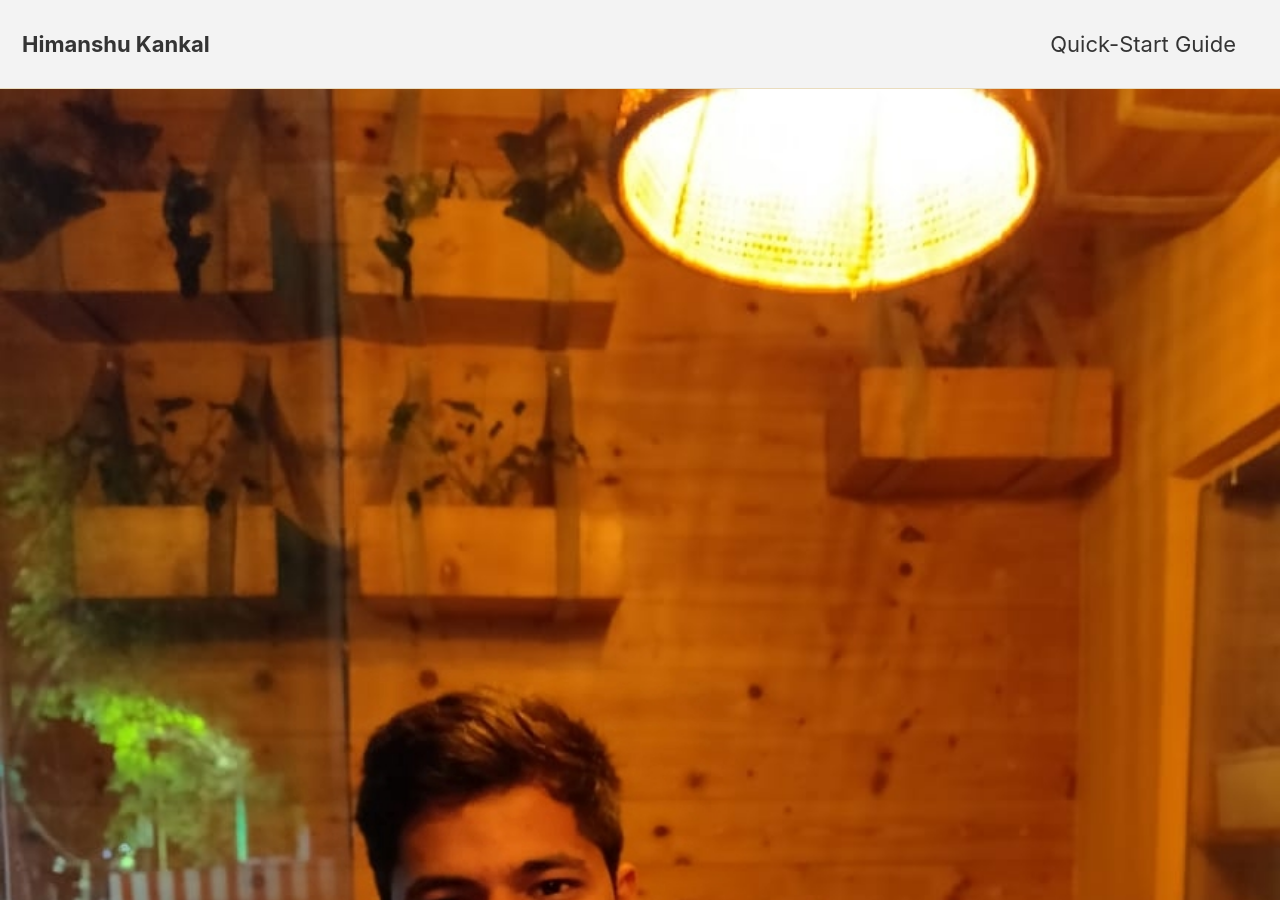
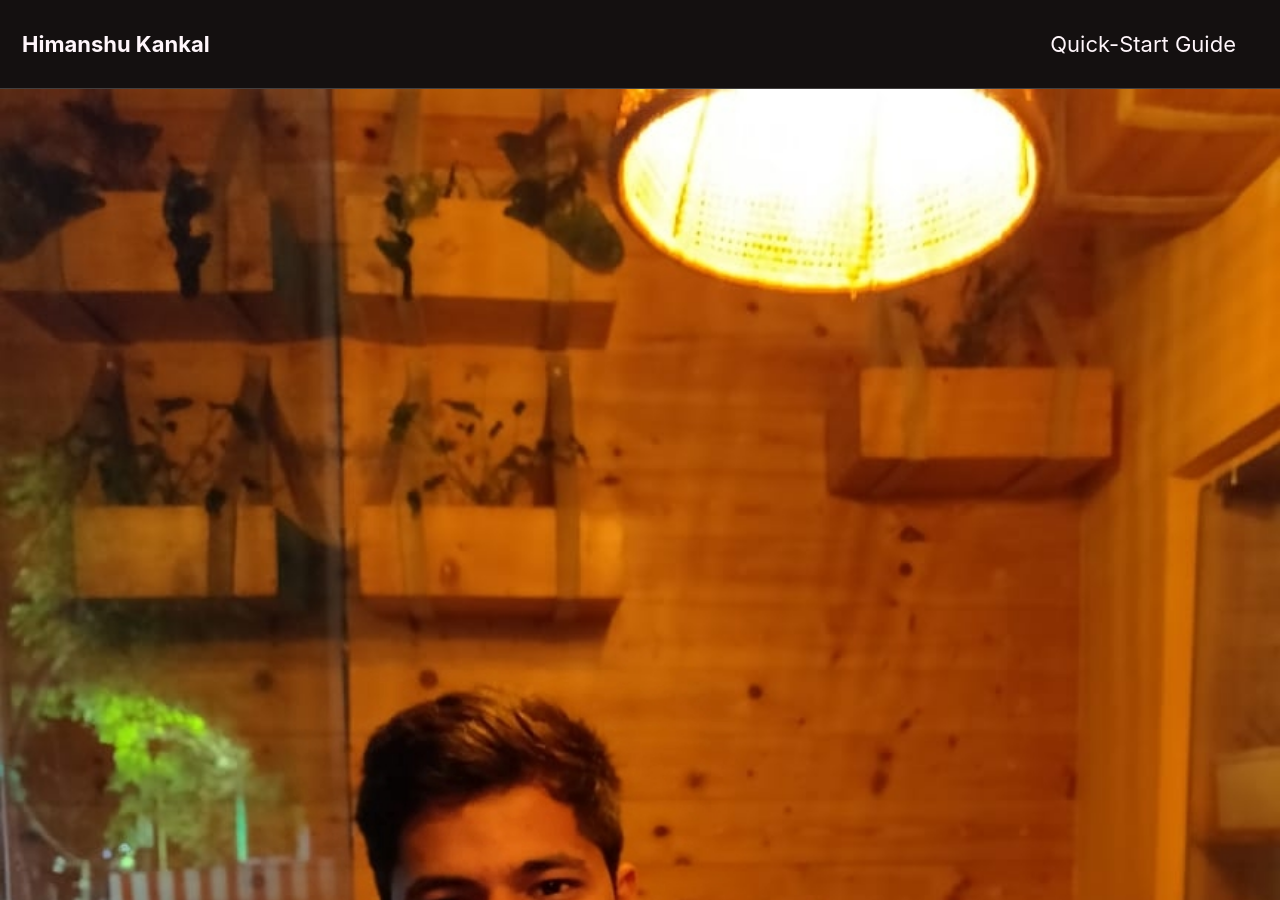
Before and after one commit to HimanUK/himanuk.github.io, a Jekyll site: the page built from index.html, in a window 1280 px wide and 900 px high. Built offline with Jekyll 4.4.1, drawn with Linux system fonts in a browser that asks for light colours; cached includes are drawn as plain includes; nearby versions of some CDN libraries; the list of posts is cut into pages by our own code.

Commit message:
Update _config.yml

```diff
--- a/_config.yml
+++ b/_config.yml
@@ -12,7 +12,7 @@
 
 # theme                  : "minimal-mistakes-jekyll"
 # remote_theme           : "mmistakes/minimal-mistakes"
-minimal_mistakes_skin    : "dirt" # "default" "air", "aqua", "contrast", "dark", "dirt", "neon", "mint", "plum", "sunrise"
+minimal_mistakes_skin    : "neon" # "default" "air", "aqua", "contrast", "dark", "dirt", "neon", "mint", "plum", "sunrise"
 
 # Site Settings
 locale                   : "en-US"
```
